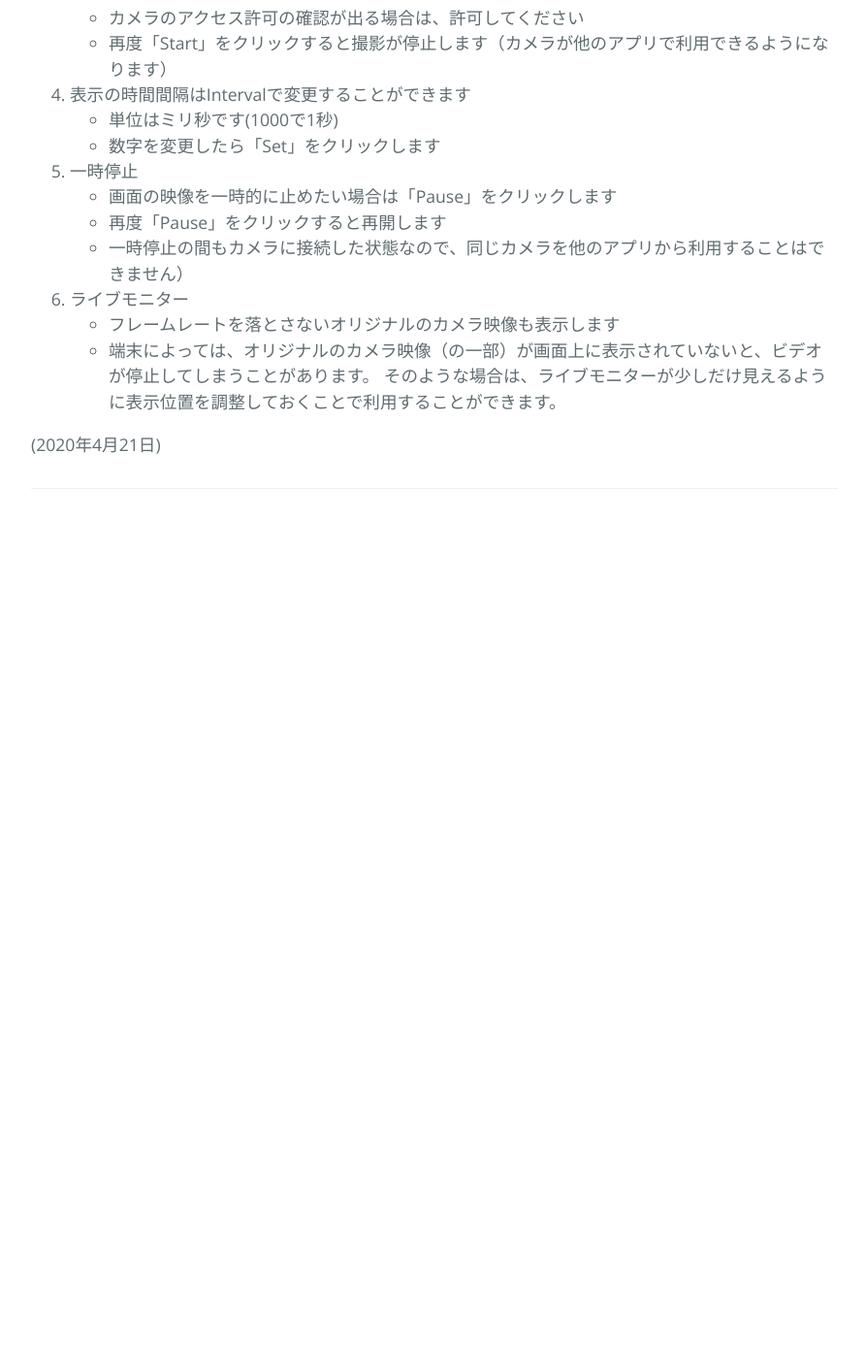
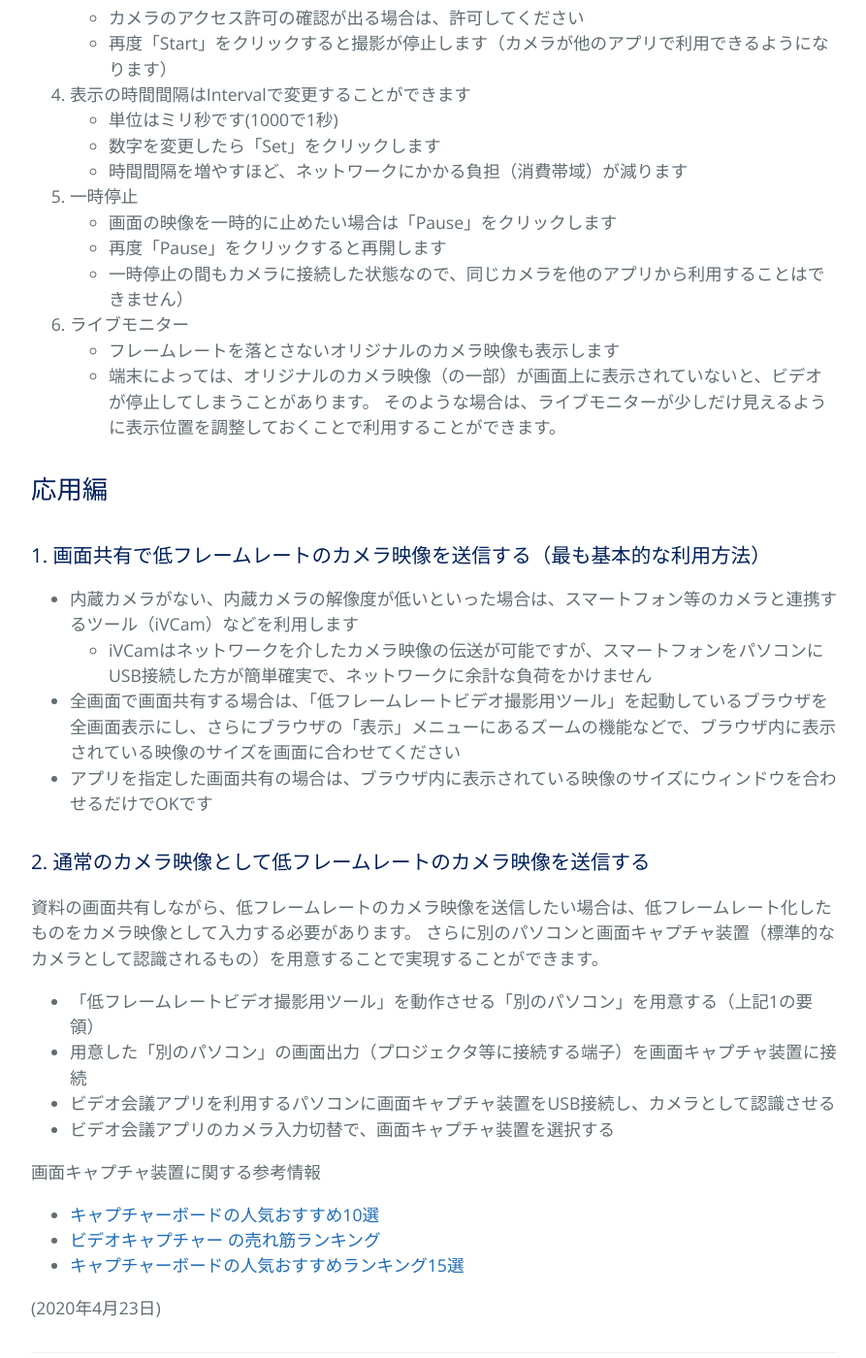
Before and after one commit to kyoto-u/online-edu, a Jekyll site: the page built from slow-camera-guide.md, in a window 1280 px wide and 1400 px high, scrolled down 1419 px. Shown: the whole window at 97% size, without its empty margins (192-1085 px from the left). Built offline with Jekyll 4.4.1, drawn with Linux system fonts in a browser that asks for light colours; our own code applies the rules of GitHub Pages for plain Markdown files; before the commit the page ends 1987 px from its top, so only the background shows below that.

Commit message:
Update slow-camera-guide.md

```diff
--- a/slow-camera-guide.md
+++ b/slow-camera-guide.md
@@ -38,6 +38,7 @@
 4. 表示の時間間隔はIntervalで変更することができます
    - 単位はミリ秒です(1000で1秒)
    - 数字を変更したら「Set」をクリックします
+   - 時間間隔を増やすほど、ネットワークにかかる負担（消費帯域）が減ります
 5. 一時停止
    - 画面の映像を一時的に止めたい場合は「Pause」をクリックします
    - 再度「Pause」をクリックすると再開します
@@ -47,4 +48,29 @@
    - 端末によっては、オリジナルのカメラ映像（の一部）が画面上に表示されていないと、ビデオが停止してしまうことがあります。
    そのような場合は、ライブモニターが少しだけ見えるように表示位置を調整しておくことで利用することができます。
 
-(2020年4月21日)
+## 応用編
+
+### 1. 画面共有で低フレームレートのカメラ映像を送信する（最も基本的な利用方法）
+
+- 内蔵カメラがない、内蔵カメラの解像度が低いといった場合は、スマートフォン等のカメラと連携するツール（iVCam）などを利用します
+  - iVCamはネットワークを介したカメラ映像の伝送が可能ですが、スマートフォンをパソコンにUSB接続した方が簡単確実で、ネットワークに余計な負荷をかけません
+- 全画面で画面共有する場合は、「低フレームレートビデオ撮影用ツール」を起動しているブラウザを全画面表示にし、さらにブラウザの「表示」メニューにあるズームの機能などで、ブラウザ内に表示されている映像のサイズを画面に合わせてください
+- アプリを指定した画面共有の場合は、ブラウザ内に表示されている映像のサイズにウィンドウを合わせるだけでOKです
+
+### 2. 通常のカメラ映像として低フレームレートのカメラ映像を送信する
+
+資料の画面共有しながら、低フレームレートのカメラ映像を送信したい場合は、低フレームレート化したものをカメラ映像として入力する必要があります。
+さらに別のパソコンと画面キャプチャ装置（標準的なカメラとして認識されるもの）を用意することで実現することができます。
+
+- 「低フレームレートビデオ撮影用ツール」を動作させる「別のパソコン」を用意する（上記1の要領）
+- 用意した「別のパソコン」の画面出力（プロジェクタ等に接続する端子）を画面キャプチャ装置に接続
+- ビデオ会議アプリを利用するパソコンに画面キャプチャ装置をUSB接続し、カメラとして認識させる
+- ビデオ会議アプリのカメラ入力切替で、画面キャプチャ装置を選択する
+
+画面キャプチャ装置に関する参考情報
+
+- [キャプチャーボードの人気おすすめ10選](https://eco-points.jp/901)
+- [ビデオキャプチャー の売れ筋ランキング](https://www.hikaku.com/ec_shopping/ec/keywordSearch/3/49406)
+- [キャプチャーボードの人気おすすめランキング15選](https://ranking.goo.ne.jp/select/5421)
+
+(2020年4月23日)
```
